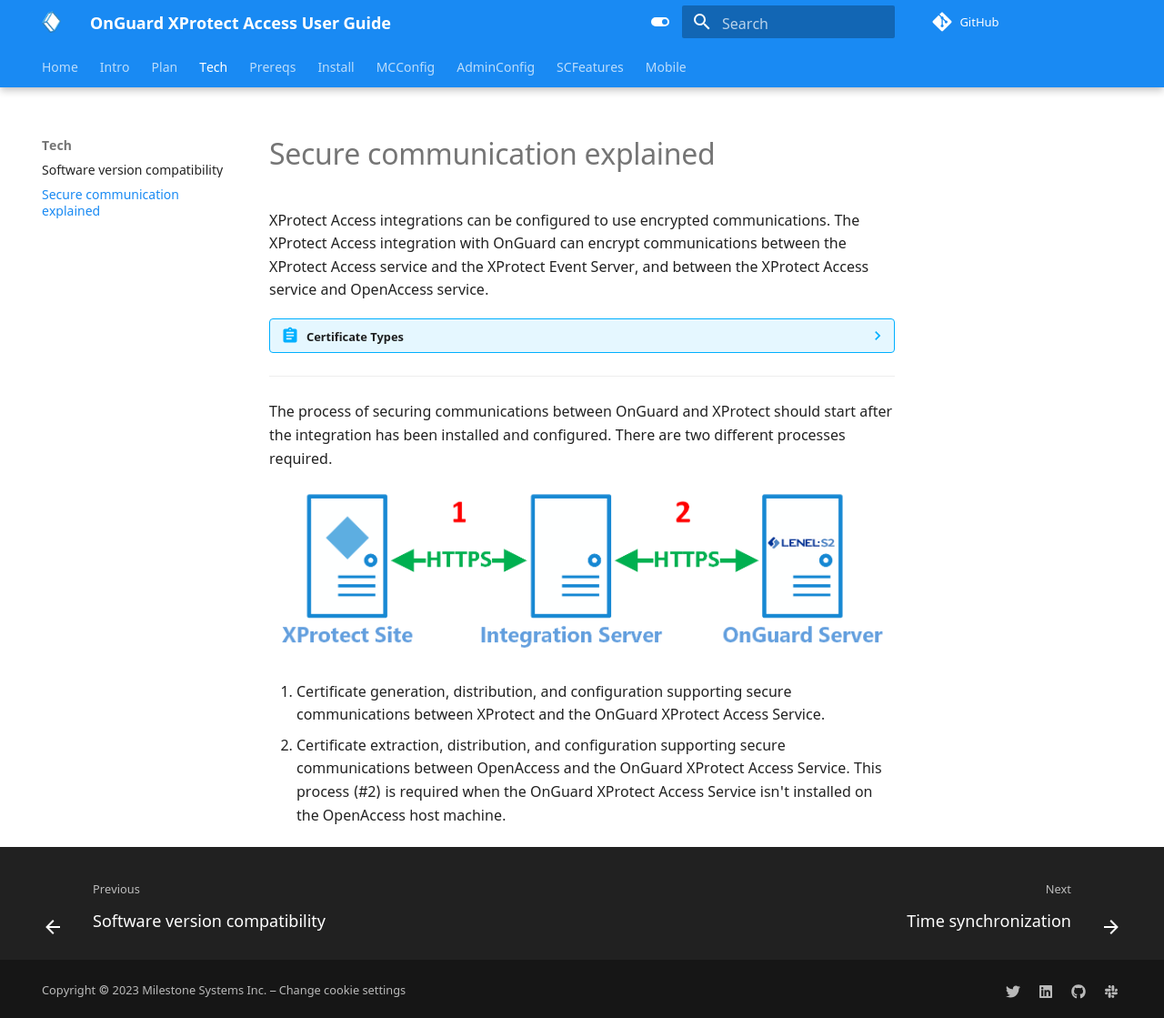
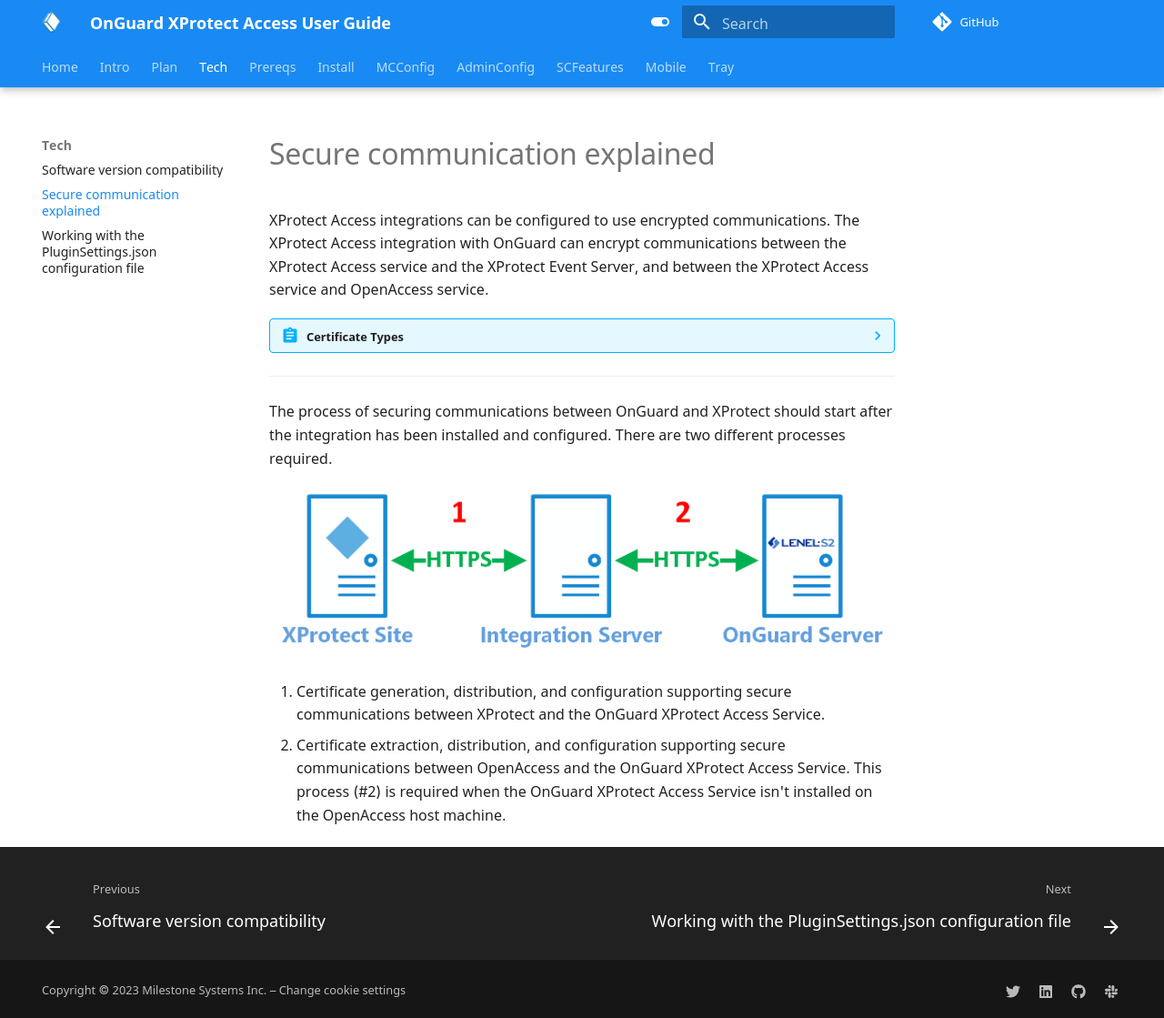
Before and after one commit to mjt-milestone/XPALenelS2DocSite, an MkDocs documentation site: the page built from docs/Tech/SecComExp.md, in a window 1280 px wide and 1119 px high. Shown: the whole window at 91% size. Built offline with MkDocs 1.6.1 and Material for MkDocs 9.7.7, drawn with Linux system fonts in a browser that asks for light colours; comment, search, counter and statistics services are not loaded.

Commit message:
Moved PluginSettings.json topic to Tech folder

```diff
--- a/mkdocs.yml
+++ b/mkdocs.yml
@@ -110,6 +110,7 @@
   - Tech:
     - Tech/index.md
     - Tech/SecComExp.md
+    - Tech/PluginSettings.JSON.md
   - Prereqs:
     - Prereqs/index.md
   - Install:
@@ -122,3 +123,5 @@
     - SCFeatures/index.md
   - Mobile:
     - Mobile/index.md
+  - Tray:
+    - Tray/index.md
```
Also changed, not shown: docs/Tech/PluginSettings.JSON.md (added, +22 -0 lines), docs/Tray/index.md (added, +5 -0 lines), docs/Tray/img/CXAL.tray.menu.png (added).
